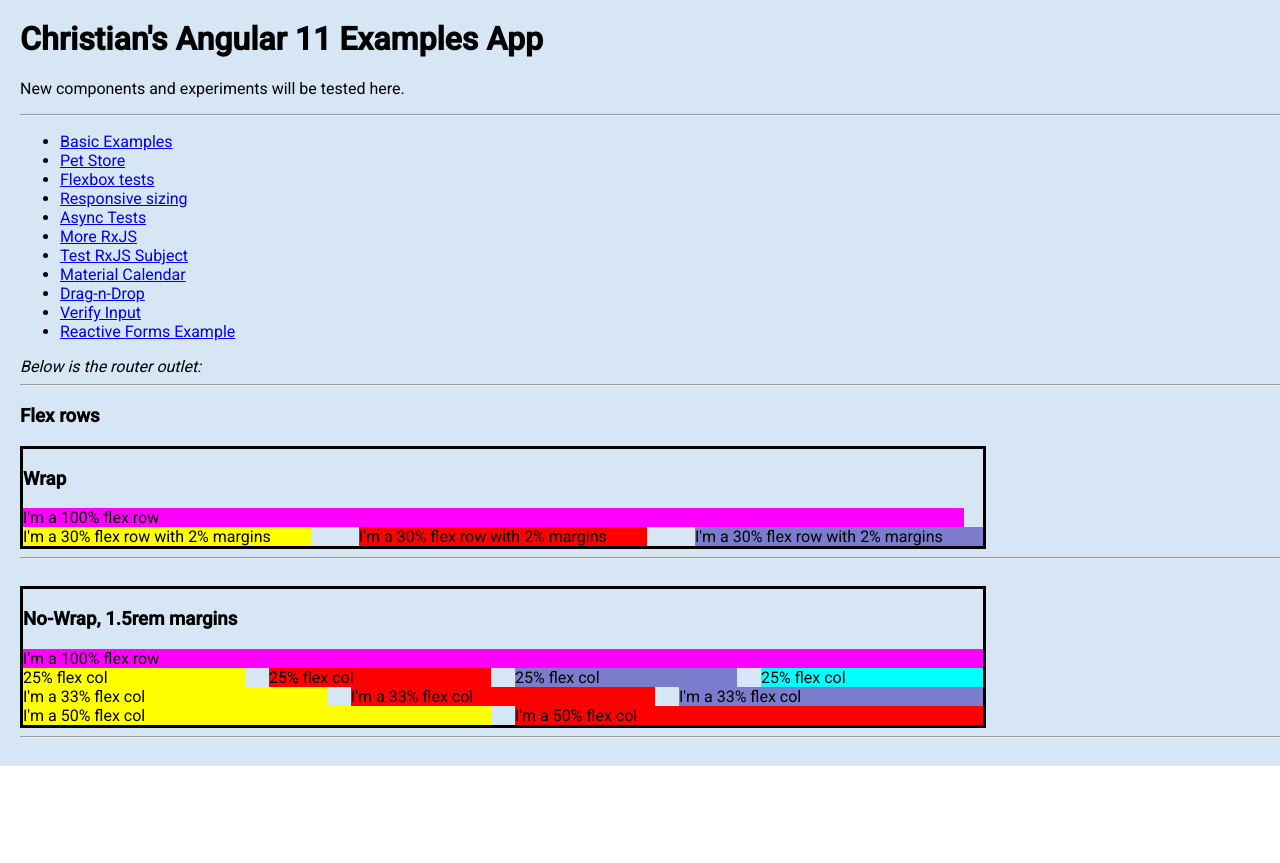
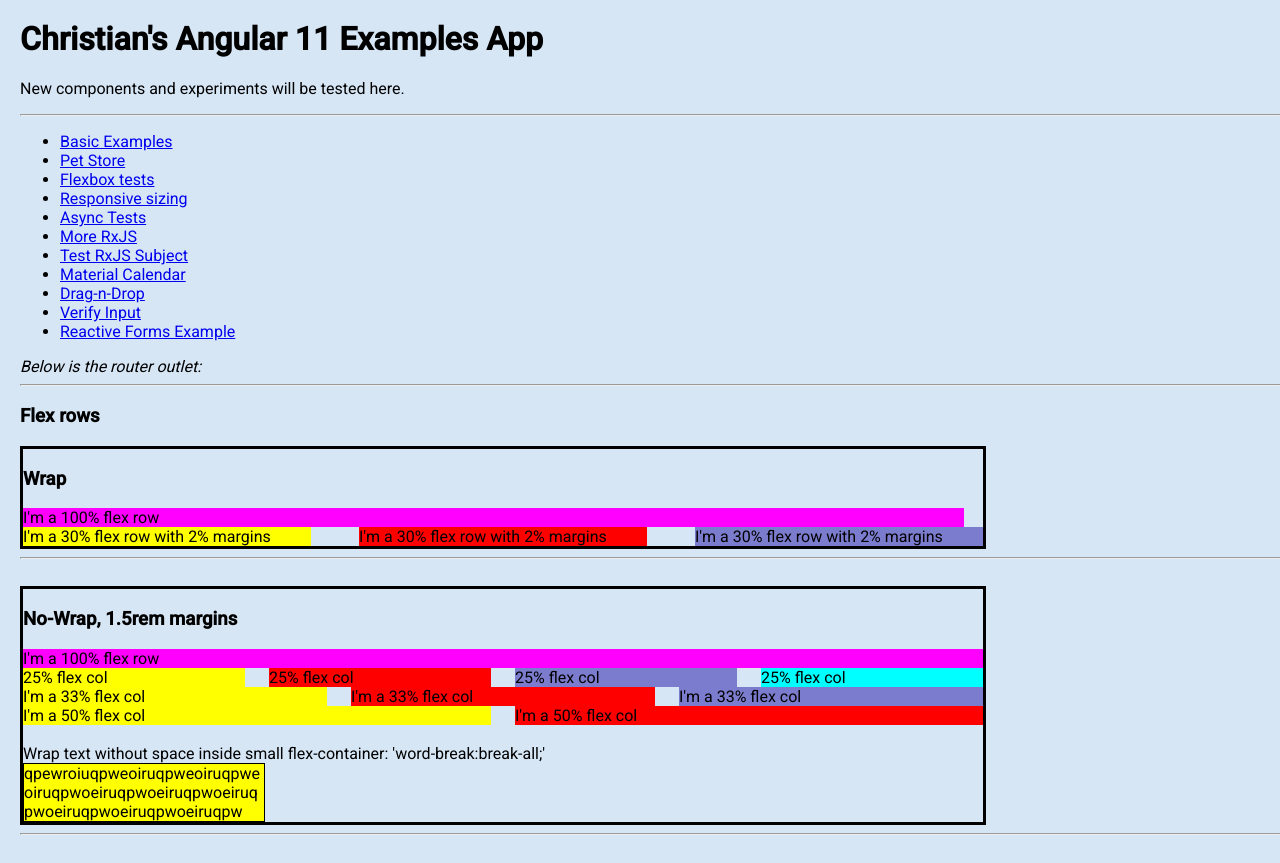
Before and after one commit to kraset/angtest2, an Angular app: page /flex in a window 1280 px wide. Shown: the top 863 px of the page. Before the commit the page ends 800 px from the top, so only its background shows below. Built offline with nearby package versions, Linux system fonts and the light colour scheme.

Commit message:
Wrap test example.

```diff
--- a/src/app/components/flex/flex.component.html
+++ b/src/app/components/flex/flex.component.html
@@ -36,4 +36,10 @@
     <div class="flex-col-50 red">I'm a 50% flex col</div>
   </div>
 
+  <br>
+  Wrap text without space inside small flex-container: 'word-break:break-all;'
+  <div class="break-word yellow">
+  qpewroiuqpweoiruqpweoiruqpweoiruqpwoeiruqpwoeiruqpwoeiruqpwoeiruqpwoeiruqpwoeiruqpw
+  </div>
+
 </div>
--- a/src/app/components/flex/flex.component.scss
+++ b/src/app/components/flex/flex.component.scss
@@ -127,3 +127,10 @@
 .flex-row-wrap :last-child {
     margin-right: 0;
 }
+
+.break-word {
+  border: 1px solid #000000;
+  display: flex;
+  width: 25%;
+  word-break:break-all;
+}
```
